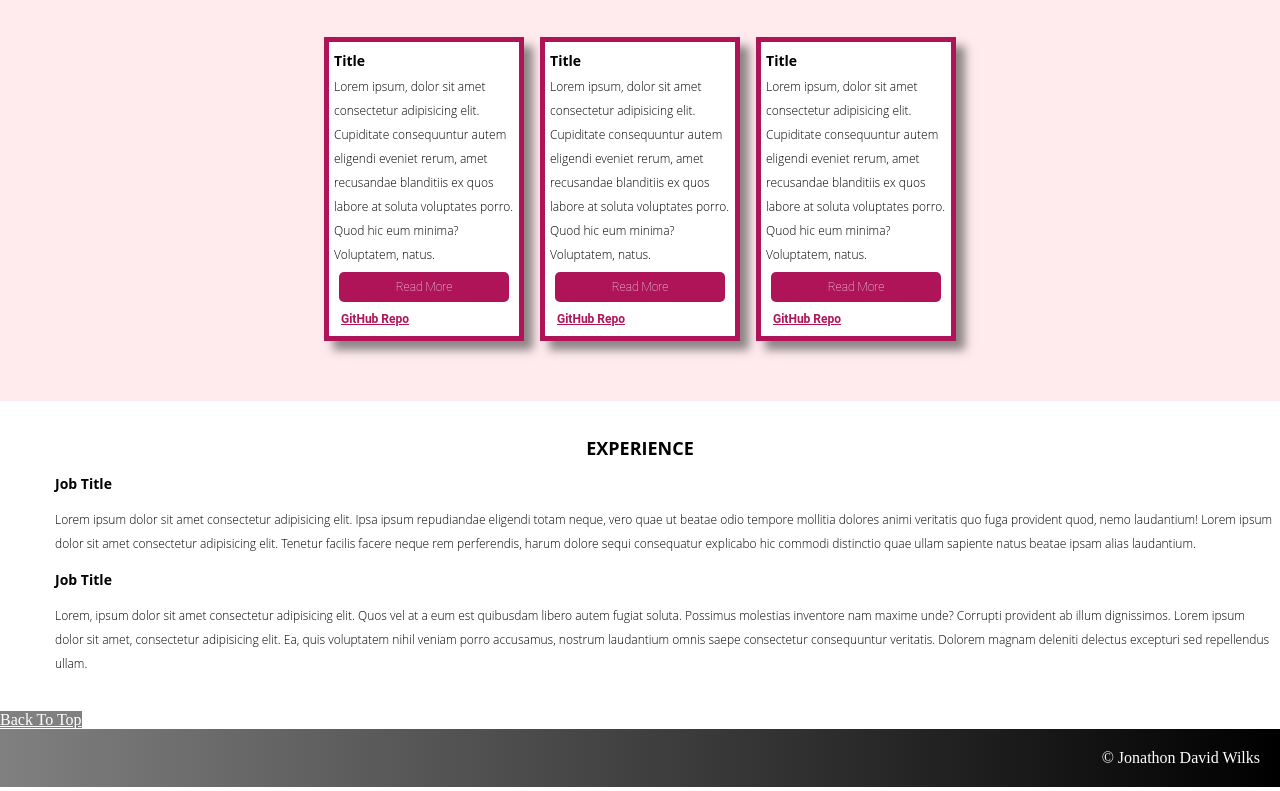
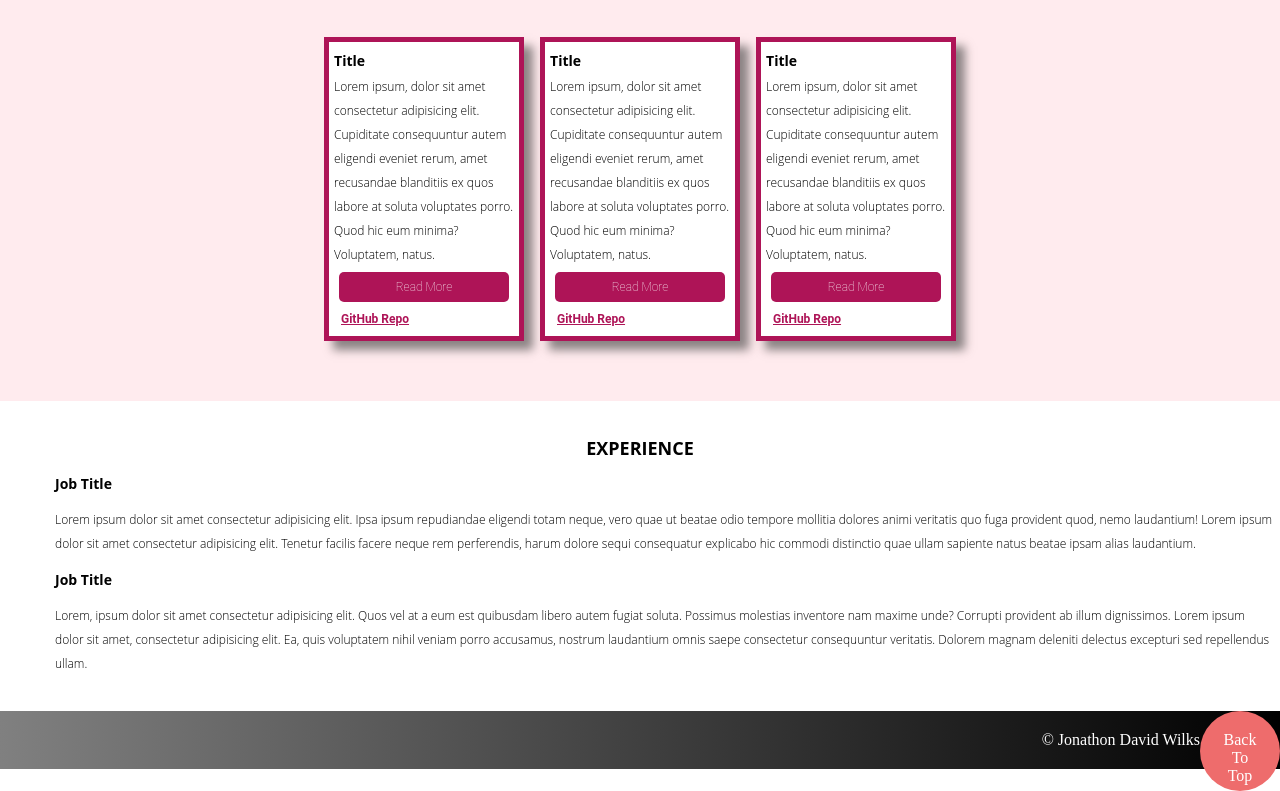
Before and after one commit to JDWilks/boolean-uk-html-full-stack-portfolio, a website: page index.html in a window 1280 px wide. Shown: the part 983-1774 px from the top of the page. Drawn offline with Linux system fonts and the light colour scheme.

Commit message:
trying to get sticky to work .... @nico / @rico .... I know there are multiple lines of code that could be put into one but when i do it it spaz's up the whole site so i've left it for now - i'll investigate over the weekend !

```diff
--- a/style.css
+++ b/style.css
@@ -307,6 +307,17 @@ h1 {
 }
 
 .backtotop a {
-  background-color: grey;
+  position: sticky;
+  background-color: rgb(238, 108, 108);
   color: white;
+  padding: 20px;
+  height: 80px;
+  width: 80px;
+  display: block;
+  border-radius: 50%;
+  text-decoration: none;
+  align-content: center;
+  float: right;
+  text-align: center;
+  text-justify: center;
 }
```
